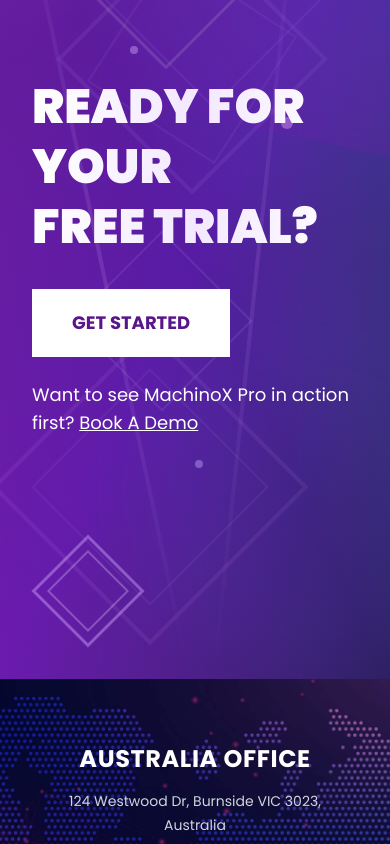
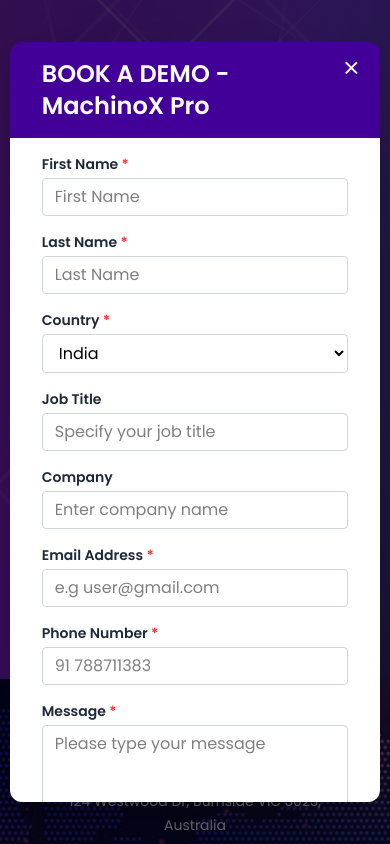
Before and after one commit to inakshranawat/robato-project, a React (Vite) app in the folder client/: page / in a window 390 px wide. Both pictures are taken after a click on the element "Book A Demo". Shown: the part 8039-8883 px from the top of the page. Built offline with nearby package versions, Linux system fonts and the light colour scheme; a web font is replaced by a local one.

Commit message:
solved the feature of the demo button on the mobile screen

```diff
--- a/client/src/App.jsx
+++ b/client/src/App.jsx
@@ -31,6 +31,7 @@
 import AndonSignalTowerLight from "./pages/products/AndonSignalTowerLight";
 import WirelessAndonTowerLight from "./pages/products/WirelessAndonTowerLight";
 import CloudAndonTowerLight from "./pages/products/CloudAndonTowerLight";
+import DemoBtn from './components/DemoBtn';
 
 const App = () => {
 
@@ -84,6 +85,7 @@
         </Routes>
 
         <Footer />
+        <DemoBtn/>
       </div>
     </div>
   );
--- a/client/src/components/DemoBtn.jsx
+++ b/client/src/components/DemoBtn.jsx
@@ -2,15 +2,14 @@
 import { useAppContext } from '../context/useContext'
 
 const DemoBtn = () => {
-    const {demoOpen, setDemoOpen} = useAppContext()
-
+  const { demoOpen, setDemoOpen } = useAppContext()
 
   return (
     <>
       <div>
         {demoOpen && (
-        <div className="fixed inset-0 z-50 bg-transparent bg-opacity-50 flex justify-center items-center transition-all duration-500">
-         <div className="bg-white w-[95%] md:w-[90%] lg:w-[85%] rounded-xl shadow-2xl relative">
+          <div className="fixed inset-0 z-[9999] bg-black/50 flex justify-center items-center transition-all duration-500">
+            <div className="bg-white w-[95%] md:w-[90%] lg:w-[85%] rounded-xl shadow-2xl relative overflow-y-auto max-h-[90vh]">
               {/* Purple Header */}
               <div className="bg-[#430099] px-8 py-4 relative">
                 <button
@@ -19,14 +18,17 @@
                 >
                   ×
                 </button>
-    <h2 className="text-2xl font-semibold text-white">BOOK A DEMO - MachinoX Pro</h2>
+                <h2 className="text-2xl font-semibold text-white">
+                  BOOK A DEMO - MachinoX Pro
+                </h2>
               </div>
 
               {/* Form Content */}
               <div className="px-8 py-4">
                 <div className="grid grid-cols-1 gap-4">
-      {/* First Row - 4 columns */}
-      <div className="grid grid-cols-4 gap-4">
+                  {/* First Row */}
+                  <div className="grid grid-cols-1 sm:grid-cols-2 md:grid-cols-4 gap-4">
+                    {/* First Name */}
                     <div>
                       <label className="block text-sm font-semibold text-gray-800 mb-1">
                         First Name <span className="text-red-500">*</span>
@@ -34,9 +36,10 @@
                       <input
                         type="text"
                         placeholder="First Name"
-            className="w-full border border-gray-300 px-3 py-1.5 rounded focus:outline-none focus:ring-2 focus:ring-purple-500 focus:border-transparent"
+                        className="w-full border border-gray-300 px-3 py-1.5 rounded focus:outline-none focus:ring-2 focus:ring-purple-500"
                       />
                     </div>
+                    {/* Last Name */}
                     <div>
                       <label className="block text-sm font-semibold text-gray-800 mb-1">
                         Last Name <span className="text-red-500">*</span>
@@ -44,16 +47,17 @@
                       <input
                         type="text"
                         placeholder="Last Name"
-            className="w-full border border-gray-300 px-3 py-1.5 rounded focus:outline-none focus:ring-2 focus:ring-purple-500 focus:border-transparent"
+                        className="w-full border border-gray-300 px-3 py-1.5 rounded focus:outline-none focus:ring-2 focus:ring-purple-500"
                       />
                     </div>
+                    {/* Country */}
                     <div>
                       <label className="block text-sm font-semibold text-gray-800 mb-1">
                         Country <span className="text-red-500">*</span>
                       </label>
                       <select
                         defaultValue="India"
-            className="w-full border border-gray-300 px-3 py-1.5 rounded focus:outline-none focus:ring-2 focus:ring-purple-500 focus:border-transparent bg-white"
+                        className="w-full border border-gray-300 px-3 py-1.5 rounded focus:outline-none focus:ring-2 focus:ring-purple-500 bg-white"
                       >
                         <option value="India">India</option>
                         <option value="USA">USA</option>
@@ -61,6 +65,7 @@
                         <option value="Canada">Canada</option>
                       </select>
                     </div>
+                    {/* Job Title */}
                     <div>
                       <label className="block text-sm font-semibold text-gray-800 mb-1">
                         Job Title
@@ -68,13 +73,14 @@
                       <input
                         type="text"
                         placeholder="Specify your job title"
-            className="w-full border border-gray-300 px-3 py-1.5 rounded focus:outline-none focus:ring-2 focus:ring-purple-500 focus:border-transparent"
+                        className="w-full border border-gray-300 px-3 py-1.5 rounded focus:outline-none focus:ring-2 focus:ring-purple-500"
                       />
                     </div>
                   </div>
 
-      {/* Second Row - 3 columns */}
-      <div className="grid grid-cols-3 gap-4">
+                  {/* Second Row */}
+                  <div className="grid grid-cols-1 sm:grid-cols-2 md:grid-cols-3 gap-4">
+                    {/* Company */}
                     <div>
                       <label className="block text-sm font-semibold text-gray-800 mb-1">
                         Company
@@ -82,9 +88,10 @@
                       <input
                         type="text"
                         placeholder="Enter company name"
-            className="w-full border border-gray-300 px-3 py-1.5 rounded focus:outline-none focus:ring-2 focus:ring-purple-500 focus:border-transparent"
+                        className="w-full border border-gray-300 px-3 py-1.5 rounded focus:outline-none focus:ring-2 focus:ring-purple-500"
                       />
                     </div>
+                    {/* Email */}
                     <div>
                       <label className="block text-sm font-semibold text-gray-800 mb-1">
                         Email Address <span className="text-red-500">*</span>
@@ -92,9 +99,10 @@
                       <input
                         type="email"
                         placeholder="e.g user@gmail.com"
-            className="w-full border border-gray-300 px-3 py-1.5 rounded focus:outline-none focus:ring-2 focus:ring-purple-500 focus:border-transparent"
+                        className="w-full border border-gray-300 px-3 py-1.5 rounded focus:outline-none focus:ring-2 focus:ring-purple-500"
                       />
                     </div>
+                    {/* Phone */}
                     <div>
                       <label className="block text-sm font-semibold text-gray-800 mb-1">
                         Phone Number <span className="text-red-500">*</span>
@@ -102,12 +110,12 @@
                       <input
                         type="tel"
                         placeholder="91 788711383"
-            className="w-full border border-gray-300 px-3 py-1.5 rounded focus:outline-none focus:ring-2 focus:ring-purple-500 focus:border-transparent"
+                        className="w-full border border-gray-300 px-3 py-1.5 rounded focus:outline-none focus:ring-2 focus:ring-purple-500"
                       />
                     </div>
                   </div>
 
-      {/* Message Field */}
+                  {/* Message */}
                   <div>
                     <label className="block text-sm font-semibold text-gray-800 mb-1">
                       Message <span className="text-red-500">*</span>
@@ -115,11 +123,11 @@
                     <textarea
                       placeholder="Please type your message"
                       rows="3"
-          className="w-full border border-gray-300 px-3 py-1.5 rounded focus:outline-none focus:ring-2 focus:ring-purple-500 focus:border-transparent resize-none"
+                      className="w-full border border-gray-300 px-3 py-1.5 rounded focus:outline-none focus:ring-2 focus:ring-purple-500 resize-none"
                     />
                   </div>
 
-      {/* Submit Button */}
+                  {/* Submit */}
                   <div className="flex justify-center mt-2">
                     <button
                       type="submit"
@@ -131,12 +139,13 @@
                 </div>
               </div>
 
-  {/* Purple Footer */}
+              {/* Footer */}
               <div className="bg-[#430099] px-8 py-3 flex justify-end">
-    <span className="text-white text-base font-light">Robato Systems Pvt. Ltd.</span>
+                <span className="text-white text-base font-light">
+                  Robato Systems Pvt. Ltd.
+                </span>
               </div>
             </div>
-
           </div>
         )}
       </div>
--- a/client/src/components/HeroSection.jsx
+++ b/client/src/components/HeroSection.jsx
@@ -57,12 +57,15 @@
             animate={{ opacity: 1, y: 0 }}
             transition={{ duration: 1.5, delay: 0.9, ease: "easeOut" }}
           >
-            <button
-              onClick={() => setDemoOpen(true)}
-              className="cursor-pointer text-purple-950 border px-5 py-2 hover:text-white hover:bg-purple-950 bg-transparent w-full sm:w-auto"
-            >
-              Book a Demo
-            </button>
+          <button
+  onClick={() => {
+    console.log("Book a Demo button clicked ✅");
+    setDemoOpen(true);
+  }}
+  className="relative z-50 cursor-pointer text-purple-950 border px-5 py-2 hover:text-white hover:bg-purple-950 bg-transparent w-full sm:w-auto"
+>
+  Book a Demo
+</button>
             <button
               onClick={() => navigate("/contact-us")}
               className="border px-5 py-2 text-white hover:bg-gray-500 hover:text-black bg-purple-950 w-full sm:w-auto"
```
Lines whose indentation alone changed are shown as unchanged.
